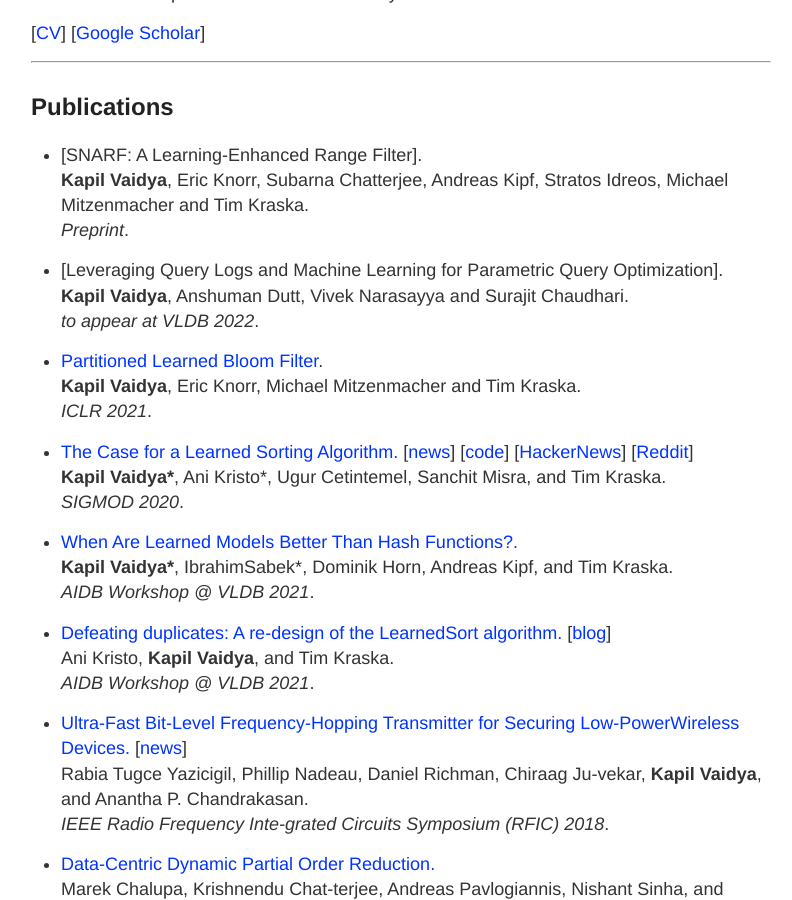
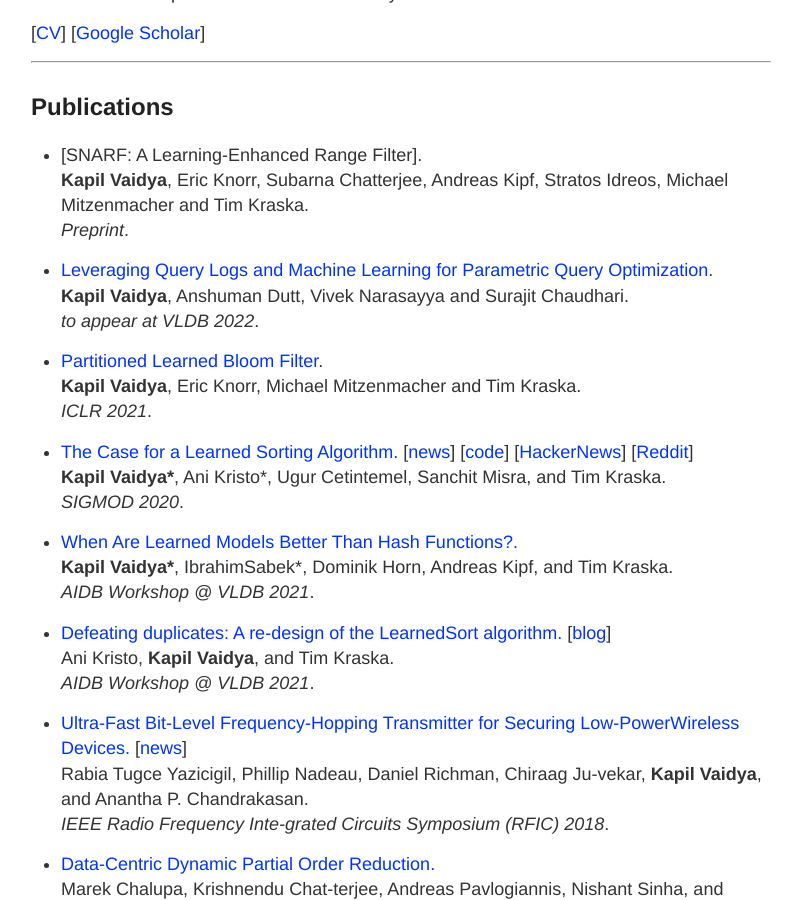
Before and after one commit to kapilvaidya24/kapilvaidya24.github.io, a Jekyll site: the page built from index.md, in a window 1280 px wide and 900 px high, scrolled down 347 px. Shown: the whole window, without its empty margins (239-1031 px from the left). Built offline with Jekyll 4.4.1, drawn with Linux system fonts in a browser that asks for light colours; part of the change alters nothing that is shown.

```diff
--- a/index.md
+++ b/index.md
@@ -29,7 +29,7 @@ I also collaborate with [Prof. Michael Mitzenmacher](https://www.eecs.harvard.ed
  **Kapil Vaidya**, Eric Knorr, Subarna Chatterjee, Andreas Kipf, Stratos Idreos, Michael Mitzenmacher and Tim Kraska. <br>
 *Preprint*.
 
-- [Leveraging Query Logs and Machine Learning for Parametric Query Optimization].<br>
+- [Leveraging Query Logs and Machine Learning for Parametric Query Optimization](https://dl.acm.org/doi/pdf/10.14778/3494124.3494126).<br>
 **Kapil Vaidya**, Anshuman Dutt, Vivek Narasayya and Surajit Chaudhari. <br>
 *to appear at VLDB 2022*.
 
```
